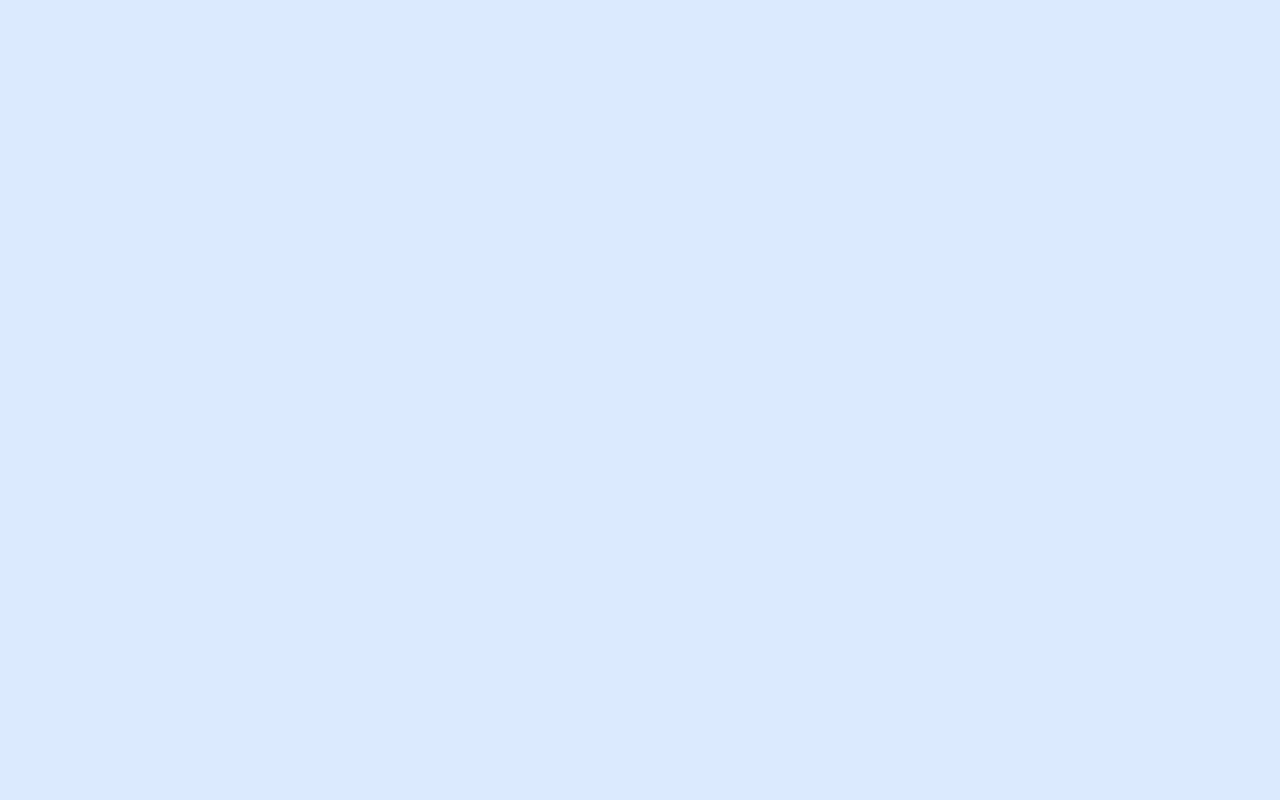
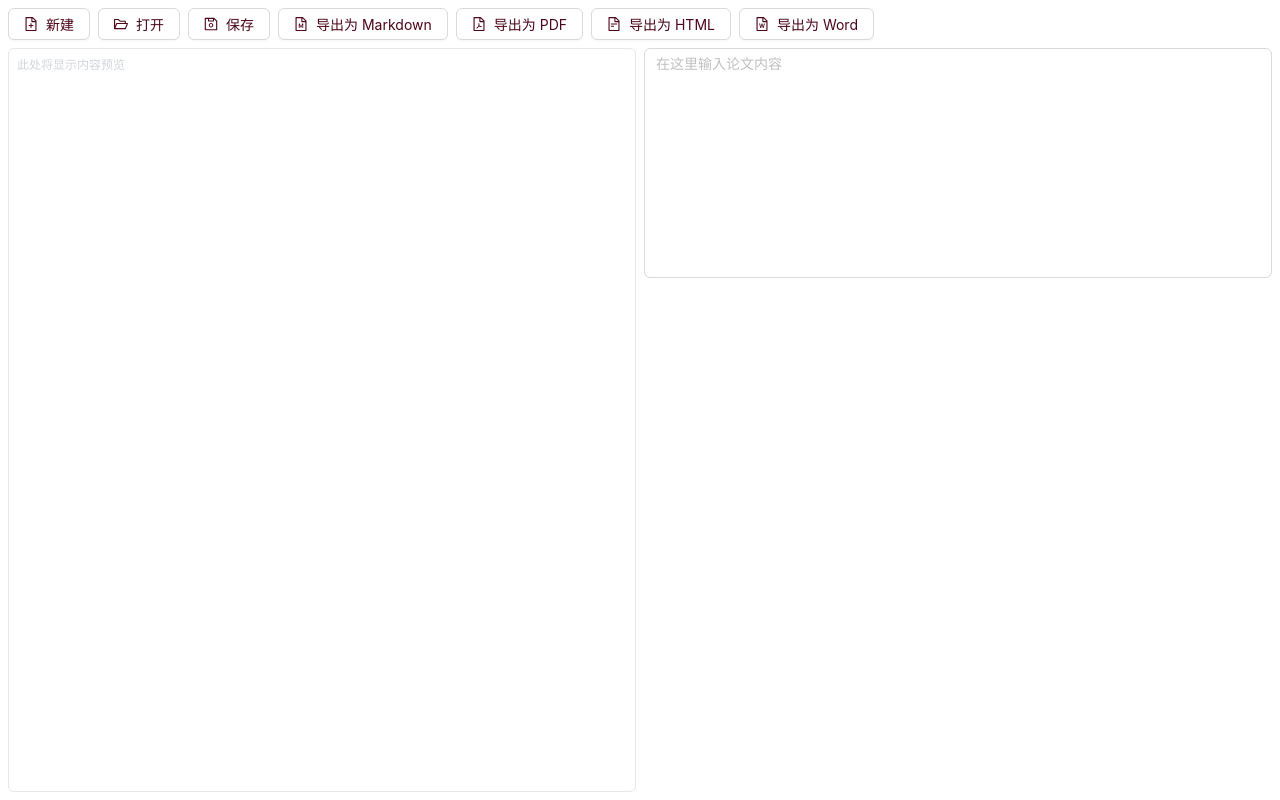
Before and after one commit to LeafYeeXYZ/EasyPaper, a React (Vite) app: page / in a window 1280 px wide. Built offline with nearby package versions, Linux system fonts and the light colour scheme.

Commit message:
feat: UI框架完成

```diff
--- a/src/main/index.ts
+++ b/src/main/index.ts
@@ -8,6 +8,8 @@ function createWindow(): void {
   const mainWindow = new BrowserWindow({
     width: 900,
     height: 670,
+    minWidth: 768,
+    minHeight: 512,
     show: false,
     autoHideMenuBar: true,
     ...(process.platform === 'linux' ? { icon } : {}),
--- a/src/renderer/src/App.tsx
+++ b/src/renderer/src/App.tsx
@@ -1,19 +1,29 @@
 import Editor from './components/Editor'
 import Preview from './components/Preview'
 import Toolbar from './components/Toolbar'
+import { ConfigProvider } from 'antd'
 
 function App(): JSX.Element {
   // const ipcHandle = (): void => window.electron.ipcRenderer.send('ping')
 
   return (
-    <main className="bg-blue-100 w-dvw h-dvh absolute">
-      <div>
-        <Toolbar />
-      </div>
-      <div>
-        <Editor />
-        <Preview />
-      </div>
+    <main className="w-dvw h-dvh absolute grid grid-rows-[3rem,1fr] overflow-hidden">
+      <ConfigProvider
+        theme={{
+          token: {
+            colorPrimary: '#ff8080',
+            colorText: '#4c0519'
+          }
+        }}
+      >
+        <div className="overflow-auto" style={{ scrollbarWidth: 'none' }}>
+          <Toolbar />
+        </div>
+        <div className="grid grid-cols-2">
+          <Preview />
+          <Editor />
+        </div>
+      </ConfigProvider>
     </main>
   )
 }
--- a/src/renderer/src/components/Editor.tsx
+++ b/src/renderer/src/components/Editor.tsx
@@ -1,3 +1,13 @@
+import { Input } from 'antd'
+
 export default function Editor(): JSX.Element {
-  return <div></div>
+  return (
+    <div className="pr-2 pl-1 pb-3 w-full h-full">
+      <Input.TextArea
+        className="h-full w-full"
+        placeholder="在这里输入论文内容"
+        autoSize={{ minRows: 10 }}
+      />
+    </div>
+  )
 }
--- a/src/renderer/src/components/Preview.tsx
+++ b/src/renderer/src/components/Preview.tsx
@@ -1,3 +1,9 @@
 export default function Preview(): JSX.Element {
-  return <div></div>
+  return (
+    <div className="pl-2 pr-1 pb-2 w-full h-full">
+      <div className="border w-full h-full rounded-md">
+        <span className="text-xs text-gray-300 block p-2">此处将显示内容预览</span>
+      </div>
+    </div>
+  )
 }
--- a/src/renderer/src/components/Toolbar.tsx
+++ b/src/renderer/src/components/Toolbar.tsx
@@ -1,3 +1,38 @@
+import { Button } from 'antd'
+import {
+  FileAddOutlined,
+  FolderOpenOutlined,
+  SaveOutlined,
+  FileMarkdownOutlined,
+  FilePdfOutlined,
+  FileTextOutlined,
+  FileWordOutlined
+} from '@ant-design/icons'
+
 export default function Toolbar(): JSX.Element {
-  return <div></div>
+  return (
+    <div className="h-full w-full flex justify-start items-center gap-2 px-2">
+      <Button>
+        <FileAddOutlined /> 新建
+      </Button>
+      <Button>
+        <FolderOpenOutlined /> 打开
+      </Button>
+      <Button>
+        <SaveOutlined /> 保存
+      </Button>
+      <Button>
+        <FileMarkdownOutlined /> 导出为 Markdown
+      </Button>
+      <Button>
+        <FilePdfOutlined /> 导出为 PDF
+      </Button>
+      <Button>
+        <FileTextOutlined /> 导出为 HTML
+      </Button>
+      <Button>
+        <FileWordOutlined /> 导出为 Word
+      </Button>
+    </div>
+  )
 }
```
